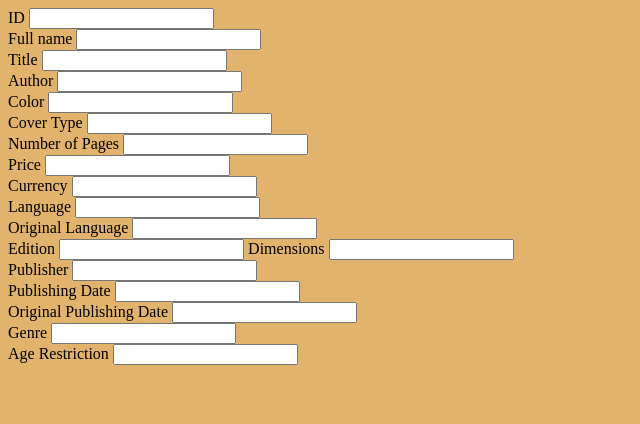
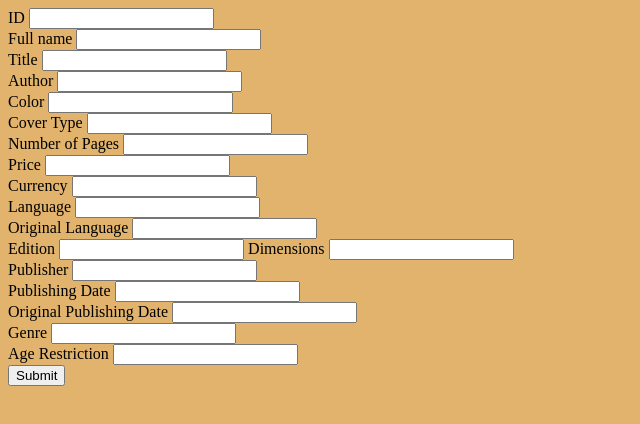
Before and after one commit to manch-sargsyan/books-pr-api, a website: page public/book.html in a window 1280 px wide. Shown: the whole page, without its empty margins (0-640 px from the left). Drawn offline with nearby package versions, Linux system fonts and the light colour scheme.

Commit message:
Update book.html

```diff
--- a/public/book.html
+++ b/public/book.html
@@ -49,5 +49,6 @@
    <label> Age Restriction</label>
    <input type="text" id="agerestriction"><br>
 
+ <button id="button" onclick="showTheBookData(event)">Submit</button>
   </body>
 </html>
```
